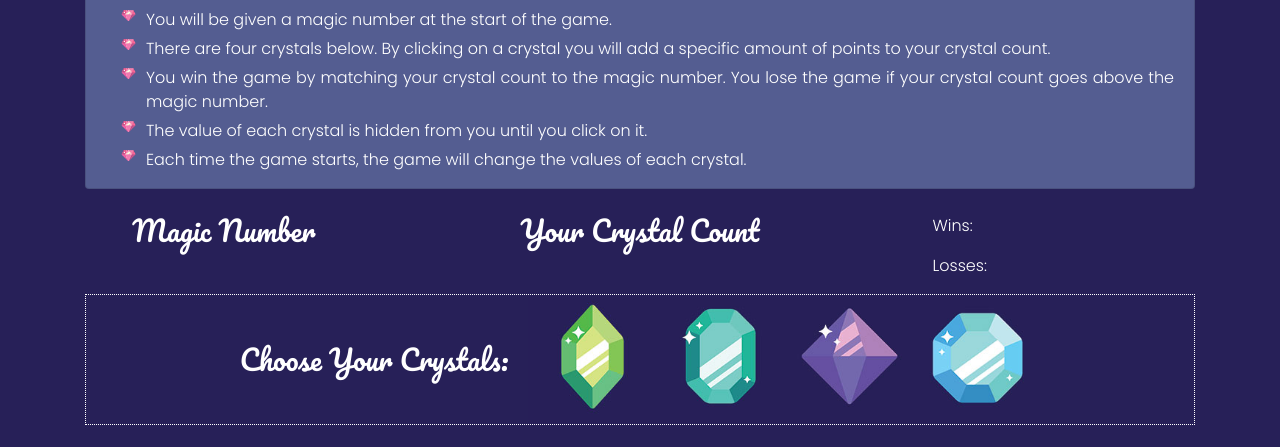
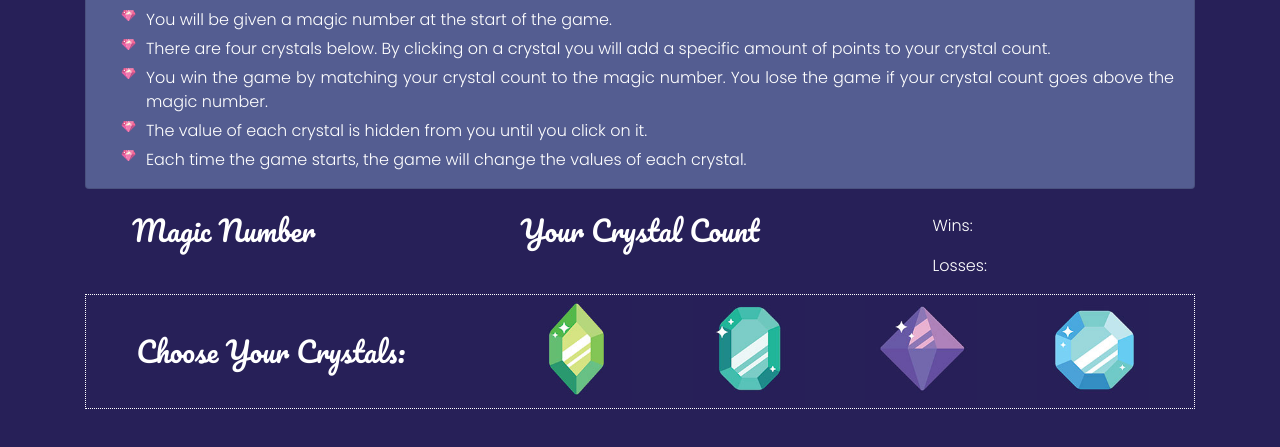
Before and after one commit to kchaplick/unit-4-game, a plain HTML site: page index.html in a window 1280 px wide. Shown: the part 157-604 px from the top of the page. Drawn offline with nearby package versions, Linux system fonts and the light colour scheme.

Commit message:
media query fixes for tablet

```diff
--- a/assets/css/style.css
+++ b/assets/css/style.css
@@ -81,27 +81,25 @@ p{
 }
 
 
-
-
 .crystal-collection{
-    display: flex;
+   display: flex;
   justify-content: center;
   align-items: center;
-    border: dotted 1px #ffffff
-}
-.choose-crystal{
-    margin: auto;
-    margin-right:0px;
+    border: dotted 1px #ffffff;
 
 }
 
+.choose-crystal{
+    margin: auto;
 
+
+}
 
 .crystal-image-container{
     margin:auto;
     margin-left:20px;
     display: flex;
-  justify-content: space-between;
+
 }
 
 .crystal{
@@ -114,13 +112,33 @@ p{
     .choose-crystal {
       margin-bottom:20px;
     }
+    .crystal-image-container{
+        margin:auto;
+
+        display: flex;
+
+    }
+    .crystal{
+        width:5em;
+        margin: auto;
+        margin-top:20px;
+
+
+    }
 }
 
-@media (min-width:992px;){
-    .crystal-image-container{
-        margin:auto;
+@media (min-width: 768px){
+    .crystal{
+        width:7em;
+    margin: auto;
+    }
+
+    .crystal-collection{
         display: flex;
-      justify-content: space-between;
-      margin-left:0px;
+  justify-content: center;
+  align-items: center;
+    border: dotted 1px #ffffff;
+    margin-bottom: 20px;
+
     }
 }
--- a/index.html
+++ b/index.html
@@ -38,10 +38,12 @@
                         <ul>
                             <li>You will be given a magic number at the start of the game.</li>
 
-                                <li>There are four crystals below. By clicking on a crystal you will add a specific amount of points to
+                            <li>There are four crystals below. By clicking on a crystal you will add a specific amount
+                                of points to
                                 your crystal count.</li>
 
-                                    <li> You win the game by matching your crystal count to the magic number. You lose the game if your
+                            <li> You win the game by matching your crystal count to the magic number. You lose the game
+                                if your
                                 crystal count goes above the magic number.</li>
 
                             <li> The value of each crystal is hidden from you until you click on it. </li>
@@ -58,31 +60,36 @@
             <div class="row game-elements">
                 <!--Magic Number column-->
                 <div class=" col-md-4 col-lg-3">
-                    <h3 class ="magic-number">Magic Number</h3>
+                    <h3 class="magic-number">Magic Number</h3>
                     <!--container for generated number-->
 
                 </div>
                 <!--Score column-->
-                <div class="col-md-5 col-lg-6 ">
+                <div class="col-sm-6 col-md-5 col-lg-6 ">
                     <h3 class="crystal-count">Your Crystal Count</h3>
                     <!--container for score number-->
 
                 </div>
                 <!--wins/losses column-->
-                <div class="col-md-3 col-lg-3 win-loss">
+                <div class="col-sm-6 col-md-3 col-lg-3 win-loss">
                     <p class="wins">Wins:<span></span></p>
                     <p class="wins">Losses:<span></span></p>
                 </div>
             </div>
             <!--Crystal Collection-->
             <div class="row crystal-collection">
+                <div class="col-md-3 col-lg-4">
                     <h3 class="choose-crystal">Choose Your Crystals:</h3>
+                </div>
+                <div class="col-md-9 col-lg-8 ">
                     <div class="crystal-image-container">
                         <img class="crystal" alt="green crystal" src="assets/images/images/greencrystal.jpg">
                         <img class="crystal" alt="teal crystal" src="assets/images/images/tealcrystal.jpg">
                         <img class="crystal" alt="purple crystal" src="assets/images/images/purplecrystal.jpg">
                         <img class="crystal" alt="blue crystal" src="assets/images/images/bluecrystal.jpg">
                     </div>
+                </div>
+
             </div>
 
 
```
Lines whose indentation alone changed are shown as unchanged.
